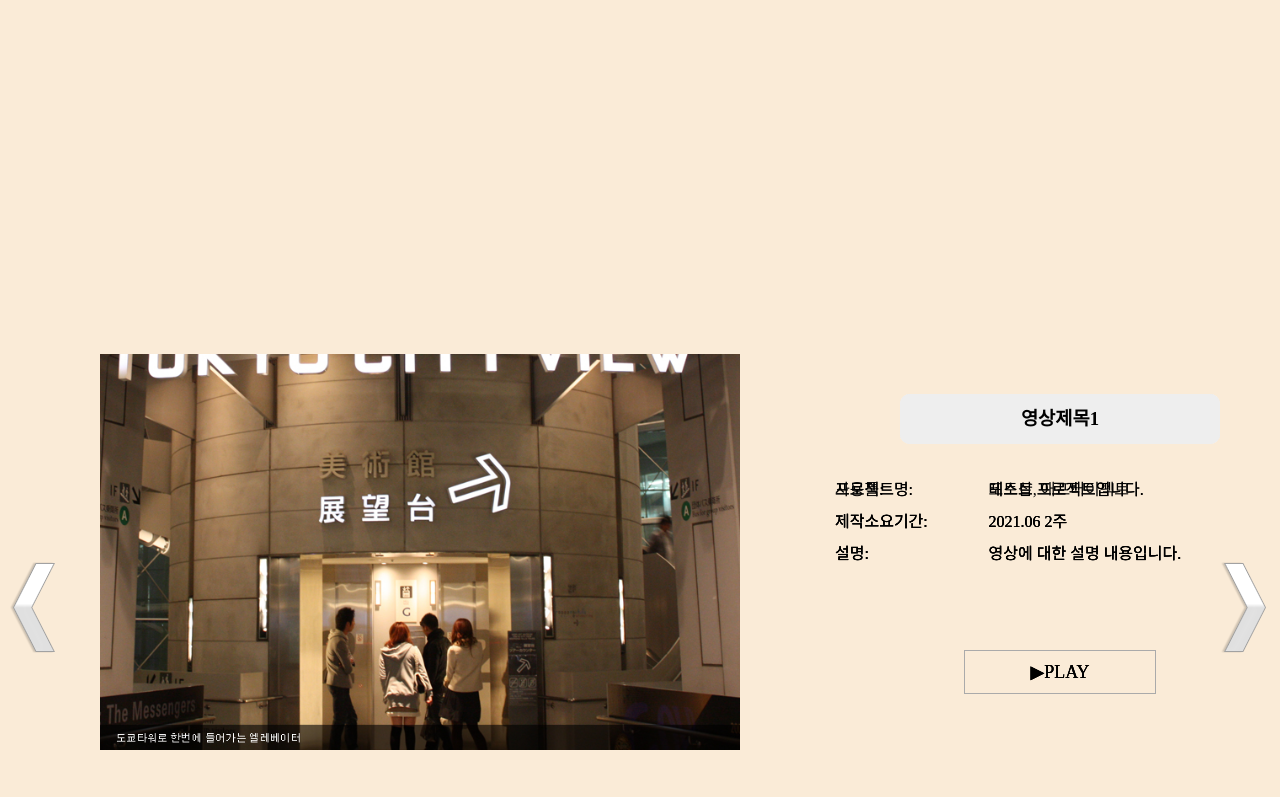
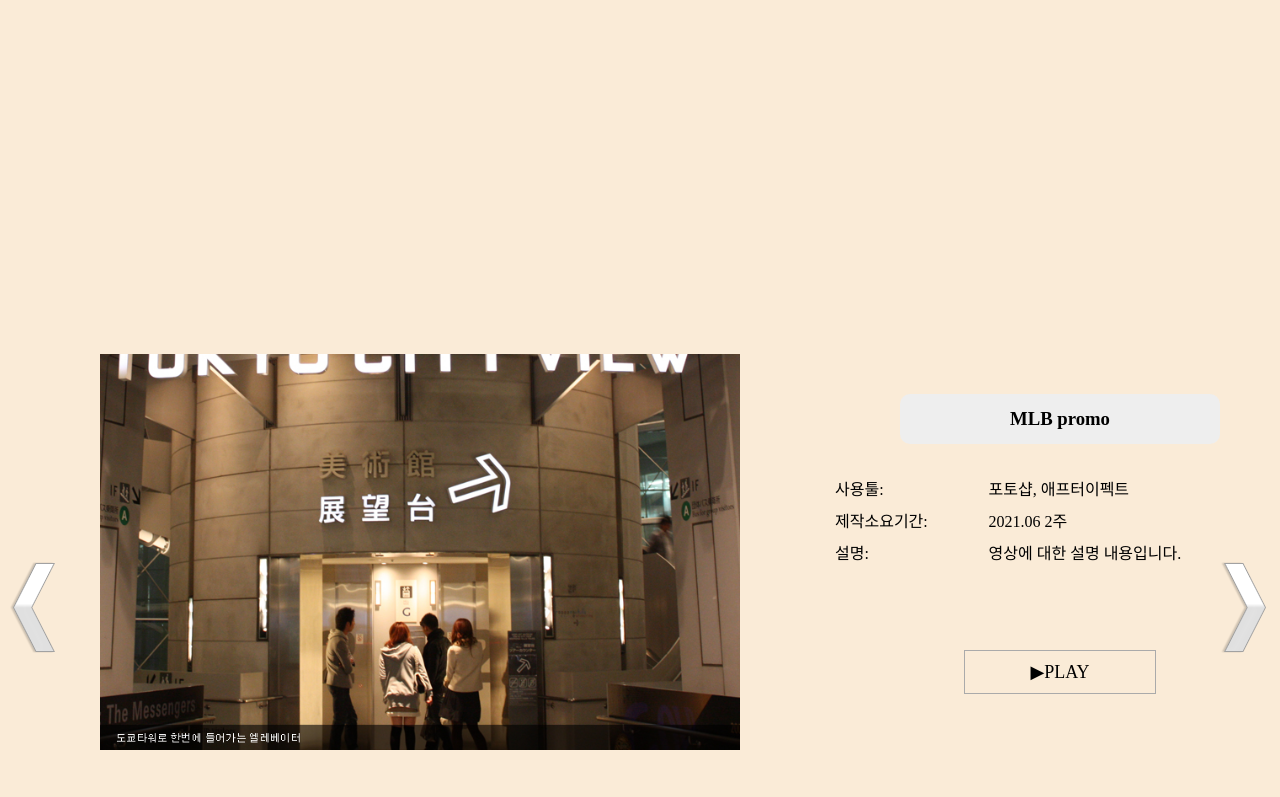
Before and after one commit to chambbam/suyeon, a plain HTML site: page index.html in a window 1280 px wide. Shown: the part 1426-2223 px from the top of the page. Drawn offline with Linux system fonts and the light colour scheme.

Commit message:
Add files via upload

```diff
--- a/index.html
+++ b/index.html
@@ -219,7 +219,7 @@
                 </div>
        </div>
        <!-- 두번째 영상 -->
-                    <div class="slide" style="left: 0">
+                    <div class="slide">
                 <div class="image">
                     <img src="imag/0.jpg" alt="영상사진">
                 </div>
@@ -247,7 +247,7 @@
 
 
 <!-- 세번째 영상 -->
-            <div class="slide" style="left: 0">
+            <div class="slide">
         <div class="image">
             <img src="imag/0.jpg" alt="영상사진">
         </div>
```
